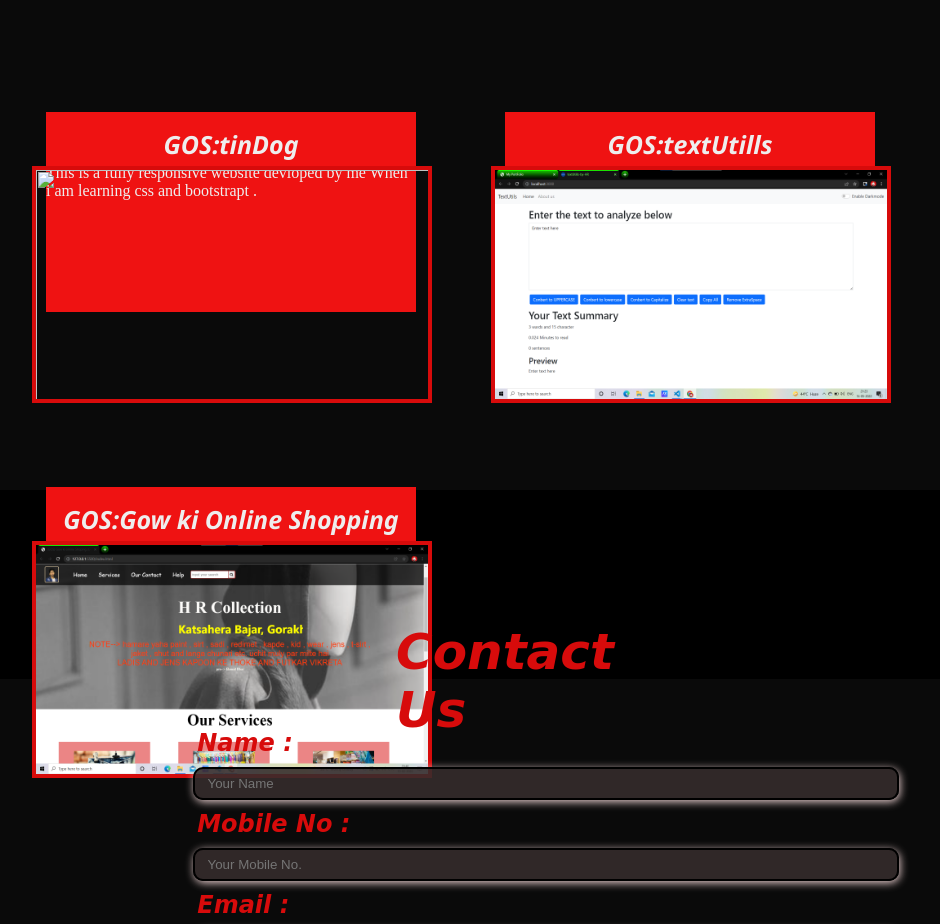
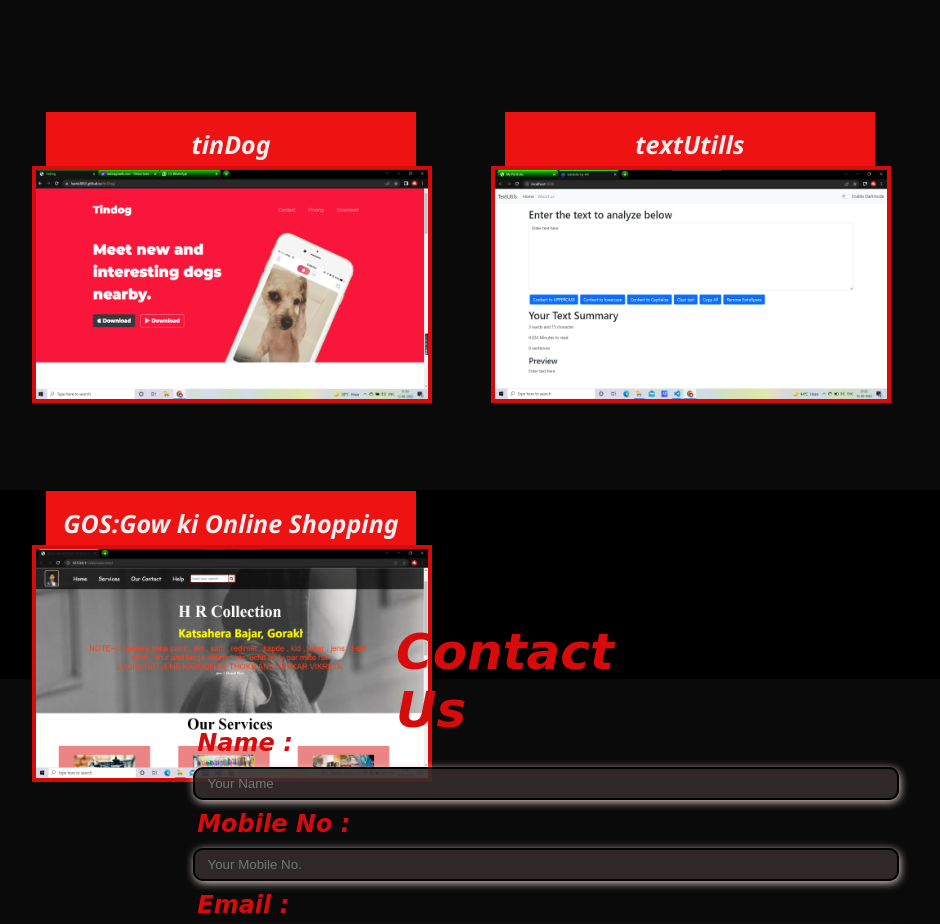
Before and after one commit to Hamid092/hamid-portfolio, a plain HTML site: page index.html in a window 1280 px wide. Shown: the part 2700-3624 px from the top of the page, without its empty margins (94-1034 px from the left). Drawn offline with Linux system fonts and the light colour scheme.

Commit message:
Update index.html

```diff
--- a/index.html
+++ b/index.html
@@ -194,17 +194,17 @@
 
             <div class="project-box">
                 <div class="proj-section">
-                    <h3>GOS:tinDog</h3>
+                    <h3>tinDog</h3>
                     <p>This is a fully responsive website devloped by me When i am learning css and bootstrapt .</p>
                 </div>
 
-                <a href = " https://hamid092.github.io/tinDog/">   <img src="image/tinDog.png"> </a>
+                <a href = " https://hamid092.github.io/tinDog/">   <img src="images/tinDog.png"> </a>
 
 
 
                 <div class="proj-section">
 
-                    <h3>GOS:textUtills</h3>
+                    <h3>textUtills</h3>
                     <p>This is a Fully responsive react app devloped by me it is a very helpuful website for meaking text transformition </p>
 
                 </div>
@@ -224,7 +224,7 @@
             </div>
 
             <!-- <div class="project-box1" >
-                    <h3>GOS:Gow ki Online Shopping</h3>
+                    <h3>Gow Ki Online Shopping</h3>
                     <p>Lorem ipsum dolor sit amet consectetur adipisicing elit. Sapiente impedit non voluptatum in
                         officia quos.</p>
                 </div>
```
